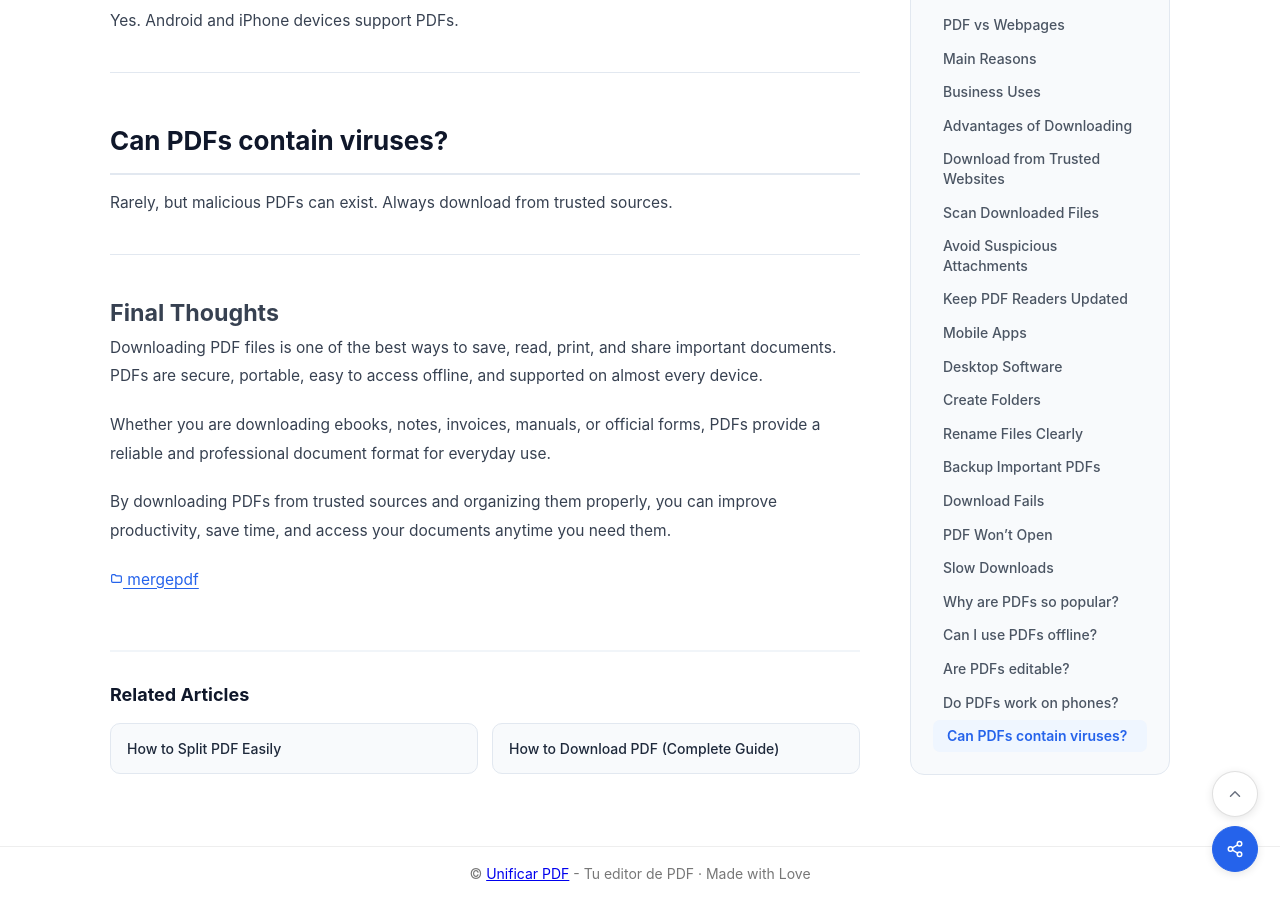
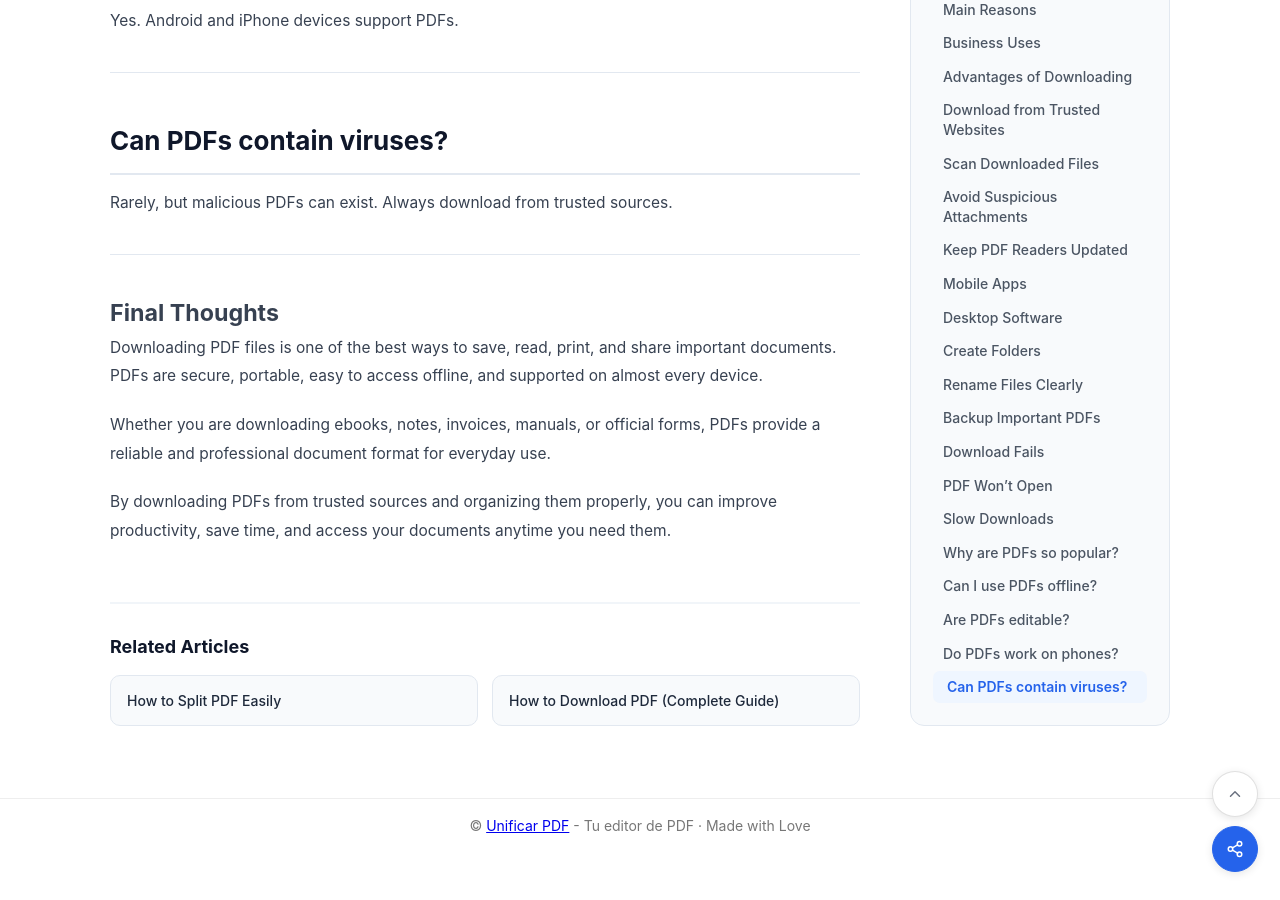
Before and after one commit to rforrupesh/pdf, a Jekyll site: the page built from _posts/2026-04-28-how-to-split-pdf.md, in a window 1280 px wide and 900 px high, scrolled down 14045 px. Built offline with Jekyll 4.4.1, drawn with Linux system fonts in a browser that asks for light colours.

Commit message:
Update post.html

```diff
--- a/_layouts/post.html
+++ b/_layouts/post.html
@@ -24,12 +24,18 @@
 
     <article class="post-content" id="postContent">
       {{ content }}
-       {% if page.category %}
-    <a href="{{ '/category/' | append: page.category | downcase | replace: ' ', '-' | relative_url }}">
-      <svg width="13" height="13" viewBox="0 0 24 24" fill="none" stroke="currentColor" stroke-width="2.2" stroke-linecap="round" stroke-linejoin="round" aria-hidden="true"><path d="M3 7a2 2 0 0 1 2-2h4l2 2h8a2 2 0 0 1 2 2v8a2 2 0 0 1-2 2H5a2 2 0 0 1-2-2z"/></svg>
-      {{ page.category }}
-    </a>
-    {% endif %}
+
+        {% if post.category %}
+            {% assign cat_page = site.pages | where:"category_name", post.category | first %}
+                <svg width="13" height="13" viewBox="0 0 24 24" fill="none" stroke="currentColor" stroke-width="2.2" stroke-linecap="round" stroke-linejoin="round" aria-hidden="true"><path d="M3 7a2 2 0 0 1 2-2h4l2 2h8a2 2 0 0 1 2 2v8a2 2 0 0 1-2 2H5a2 2 0 0 1-2-2z"/></svg>
+File Under:  <a
+              href="{{ site.baseurl }}/category/{{ post.category }}/"
+              class="blogpage-category">
+              {{ cat_page.title | default: post.category }}
+            </a>
+          {% endif %}
+
+
     </article>
 
     <!-- RELATED POSTS -->
```
